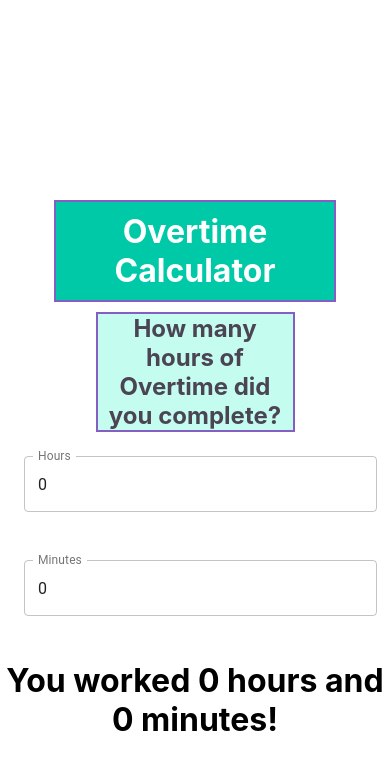
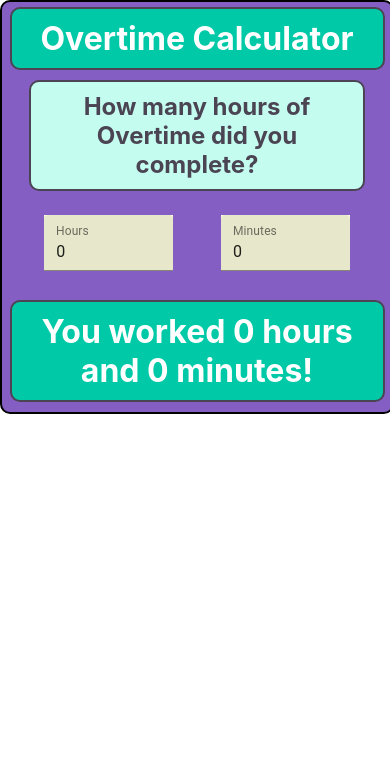
Before and after one commit to toribromma/overtimeCalculator, a React (Create React App) app: page / in a window 390 px wide. Shown: the top 770 px of the page. Built offline with nearby package versions, Linux system fonts and the light colour scheme.

Commit message:
colorized and fixed widths with responsive

```diff
--- a/src/App.css
+++ b/src/App.css
@@ -1,13 +1,26 @@
 .App {
   text-align: center;
-  margin-top: 2000;
+  background-color: #845EC2;
+  border: 2px black solid;
+  margin: auto;
+  width: 33%;
+  border-radius: 10px;
 }
 
 
 h2 {
   background-color: #C4FCEF;
   margin: auto;
-  width: 50%;
-  border: 2px #845EC2 solid;
-  color: #4B4453
+  border: 2px #4B4453 solid;
+  color: #4B4453;
+  padding: 10px;
+  border-radius: 10px;
+  width: 80%;
 }
+
+@media only screen and (max-width: 600px) {
+
+  .App {
+    width: 100%
+  }
+}
--- a/src/App.js
+++ b/src/App.js
@@ -8,18 +8,23 @@ const useStyles = makeStyles((theme) => ({
   root: {
     '& > *': {
       margin: theme.spacing(3),
-      width: '35ch',
+      width: '33%',
     },
   },
   header: {
-    marginTop: 200,
+    marginTop: 5,
     marginBottom: 10,
     margin: "auto",
-    width: "66%",
     backgroundColor: "#00C9A7",
-    border: "#845EC2 solid 2px",
+    border: "#4B4453 solid 2px",
+    borderRadius: "10px",
     color: "white",
-    padding: 10
+    padding: 10,
+    width: "90%"
+  },
+  textField: {
+    backgroundColor: "#FEFEDF",
+    color: "#4B4453",
   }
 }));
 
@@ -101,26 +106,27 @@ function App() {
       <h1 className={classes.header}>Overtime Calculator</h1>
       <h2>How many hours of Overtime did you complete?</h2>
       <form className={classes.root}>
-          <TextField
+          <TextField className={classes.textField}
             value={overtime.initialHour}
             name="initialHour"
             onChange={handleInputChange}
             type="number"
             placeholder="hour"
             label="Hours"
-            id="outlined-basic" variant="outlined"
+            id="filled-basic" variant="filled"
+            color="white"
           />
-          <TextField
+          <TextField className={classes.textField}
             value={overtime.initialMinute}
             name="initialMinute"
             onChange={handleInputChange}
             type="number"
             placeholder="minute"
             label="Minutes"
-            id="outlined-basic" variant="outlined"
+            id="filled-basic" variant="filled"
           />
           </form>
-          <h1>
+          <h1 className={classes.header}>
           <span>You worked {conversion.hourConverted} hours</span>
           <span> and {conversion.minuteConverted} minutes!</span>
           </h1>
```
